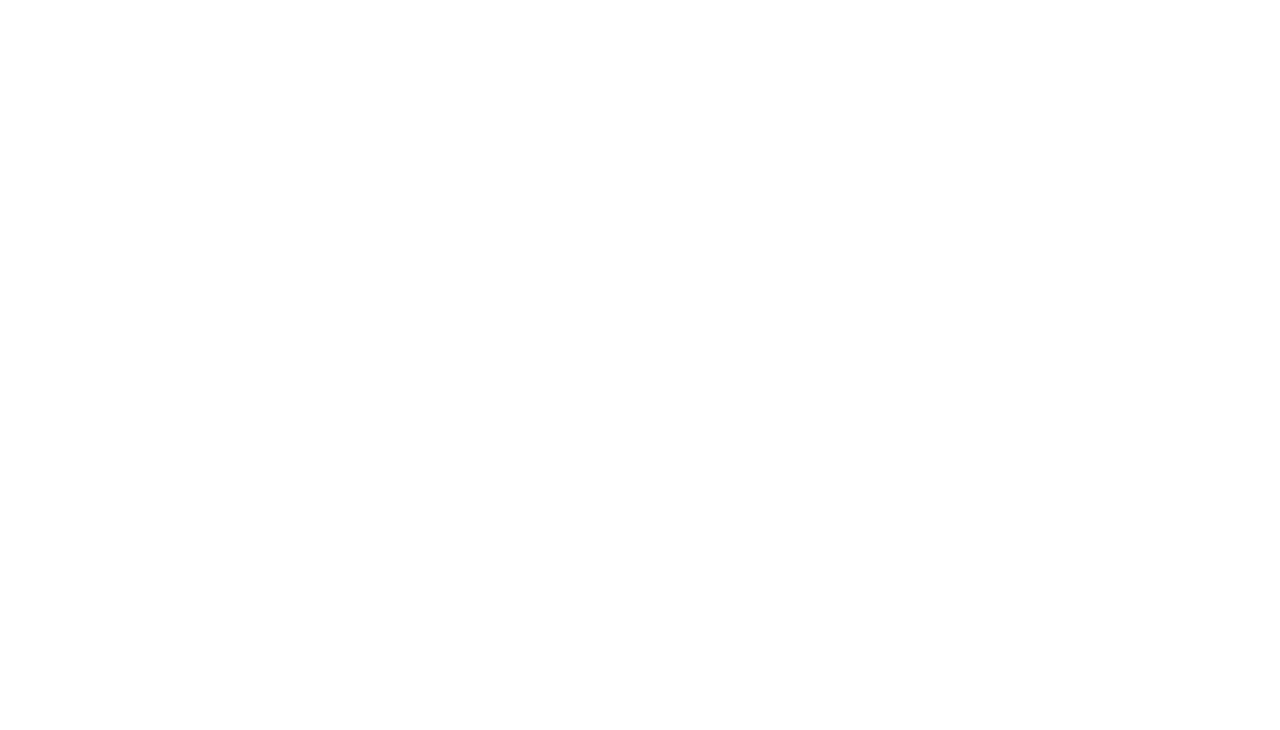
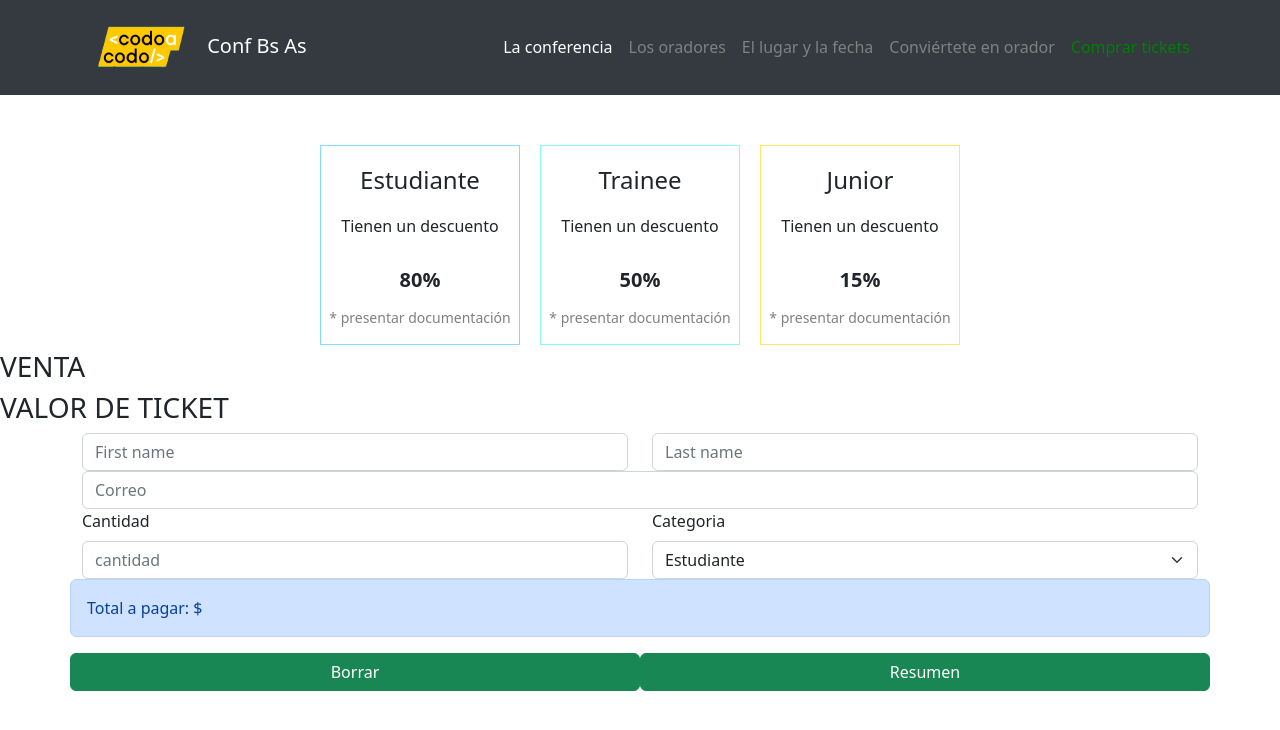
Before and after one commit to DADmaFIVE/practico_javascript, a plain HTML site: page index.html in a window 1280 px wide. Drawn offline with nearby package versions, Linux system fonts and the light colour scheme.

Commit message:
Pre-version blueprint

```diff
--- a/css/index.css
+++ b/css/index.css
@@ -0,0 +1,88 @@
+/* Header y nav */
+
+.ConfBsAs {
+    color: white;
+}
+
+.navbar {
+    background-color: #343a40;
+}
+
+.nav-link {
+    color: gray;
+}
+
+.nav-link:hover {
+    color: rgb(158, 158, 158);
+}
+
+.comprarTickets {
+    color: green;
+}
+
+.laConferencia {
+    color: white;
+}
+
+.navbar-img {
+    max-width: 120px;
+}
+
+/* Fin Header y nav */
+
+/* Categorias */
+
+.categoria {
+    display: flex;
+    flex-wrap: wrap;
+    flex-direction: row;
+    align-items: center;
+    justify-content: center;
+}
+
+.categoria-box {
+    margin: 50px 10px 5px;
+    display: inline-flex;
+    justify-content: space-between;
+    padding-top: 20px;
+    align-items: center;
+    border-radius: 0px;
+
+    min-width: 200px;
+    min-height: 200px;
+    max-width: 300px;
+    max-height: 300px;
+}
+
+.categoria-box h3 {
+    font-size: 24px;
+}
+
+.categoria-box strong {
+    font-size: 20px;
+}
+
+.categoria-box .categoria-text-importante{
+    font-size: 14px;
+    color: gray;
+}
+
+.categoria-estudiante {
+    border: 1px solid rgb(132, 220, 255);
+}
+
+.categoria-trainee {
+    border: 1px solid rgb(132, 255, 235);
+}
+
+.categoria-junior {
+    border: 1px solid rgb(255, 232, 101);
+}
+
+/* Fin categorias */
+
+/* Formulario */
+
+
+
+/* Fin formulario */
--- a/index.html
+++ b/index.html
@@ -5,9 +5,106 @@
     <meta http-equiv="X-UA-Compatible" content="IE=edge">
     <meta name="viewport" content="width=device-width, initial-scale=1.0">
     <title>Document</title>
+    <link href="https://cdn.jsdelivr.net/npm/bootstrap@5.2.2/dist/css/bootstrap.min.css" rel="stylesheet" integrity="sha384-Zenh87qX5JnK2Jl0vWa8Ck2rdkQ2Bzep5IDxbcnCeuOxjzrPF/et3URy9Bv1WTRi" crossorigin="anonymous">
     <link rel="stylesheet" href="./css/index.css">
 </head>
 <body>
+    <header>
+        <nav class="navbar navbar-expand-lg mx-auto">
+            <div class="container">
+                <a class="navbar-brand" href="#">
+                    <img class="navbar-img" src="./img/codoacodo.png" alt="Logo" class="d-inline-block align-text-top">
+                    <span class="ConfBsAs">Conf Bs As</span>
+                </a>
+              <button class="navbar-toggler" type="button" data-bs-toggle="collapse" data-bs-target="#navbarNavAltMarkup" aria-controls="navbarNavAltMarkup" aria-expanded="false" aria-label="Toggle navigation">
+                <span class="navbar-toggler-icon"></span>
+              </button>
+              <div class="collapse navbar-collapse justify-content-end" id="navbarNavAltMarkup">
+                <ul class="navbar-nav">
+                    <li class="nav-item">
+                        <a class="nav-link laConferencia" href="#">La conferencia</a>
+                    </li>
+                    <li class="nav-item">
+                        <a class="nav-link" href="#">Los oradores</a>
+                    </li>
+                    <li class="nav-item">
+                        <a class="nav-link" href="#">El lugar y la fecha</a>
+                    </li>
+                    <li class="nav-item">
+                        <a class="nav-link" href="#">Conviértete en orador</a>
+                    </li>
+                    <li class="nav-item">
+                        <a class="nav-link comprarTickets" href="#">Comprar tickets</a>
+                    </li>
+                </ul>
+              </div>
+            </div>
+          </nav>
+    </header>
 
+    <main>
+        <section class="categoria">
+            <article class="categoria-box categoria-estudiante card">
+                <h3>Estudiante</h3>
+                <p>Tienen un descuento</p>
+                <strong>80%</strong>
+                <p class="categoria-text-importante">* presentar documentación</p>
+            </article>
+            <article class="categoria-box categoria-trainee card">
+                <h3>Trainee</h3>
+                <p>Tienen un descuento</p>
+                <strong>50%</strong>
+                <p class="categoria-text-importante">* presentar documentación</p>
+            </article>
+            <article class="categoria-box categoria-junior card">
+                <h3>Junior</h3>
+                <p>Tienen un descuento</p>
+                <strong>15%</strong>
+                <p class="categoria-text-importante">* presentar documentación</p>
+            </article>
+        </section>
+        <section>
+            <article>
+                <h3>VENTA</h3>
+                <h3>VALOR DE TICKET</h3>
+            </article>
+            <article class="formulario">
+                <form class="container" action="">
+                    <div class="row">
+                        <div class="col">
+                          <input type="text" class="form-control" placeholder="First name" aria-label="Nombre">
+                        </div>
+                        <div class="col">
+                          <input type="text" class="form-control" placeholder="Last name" aria-label="Apellido">
+                        </div>
+                    </div>
+                    <input type="text" class="form-control" id="formGroupExampleInput" placeholder="Correo">
+                    <div class="row">
+                        <div class="col">
+                            <label for="formGroupExampleInput2" class="form-label">Cantidad</label>
+                            <input type="text" class="form-control" id="formGroupExampleInput" placeholder="cantidad">
+                        </div>
+                        <div class="col">
+                            <label for="inputState" class="form-label">Categoria</label>
+                            <select id="inputState" class="form-select">
+                              <option selected>Estudiante</option>
+                              <option>Trainee</option>
+                              <option>Junior</option>
+                            </select>
+                        </div>
+                    </div>
+                    <div class="alert alert-primary row" role="alert">
+                        Total a pagar: $
+                    </div>
+                    <div class="row">
+                        <input class="btn btn-success col" type="reset" value="Borrar">
+                        <button class="btn btn-success col" type="submit">Resumen</button>
+                    </div>
+                </form>
+            </article>
+        </section>
+    </main>
+
+    <script src="https://cdn.jsdelivr.net/npm/bootstrap@5.2.2/dist/js/bootstrap.bundle.min.js" integrity="sha384-OERcA2EqjJCMA+/3y+gxIOqMEjwtxJY7qPCqsdltbNJuaOe923+mo//f6V8Qbsw3" crossorigin="anonymous"></script>
 </body>
 </html>
```
Also changed, not shown: img/ada.jpeg (added), img/ba2.jpg (added), img/ba3.jpg (added), img/bill.jpg (added), img/codoacodo.png (added), img/hawaii2.jpg (added), img/hawaii3.jpg (added), img/honolulu.jpg (added), img/steve.jpg (added), 2 other files.
